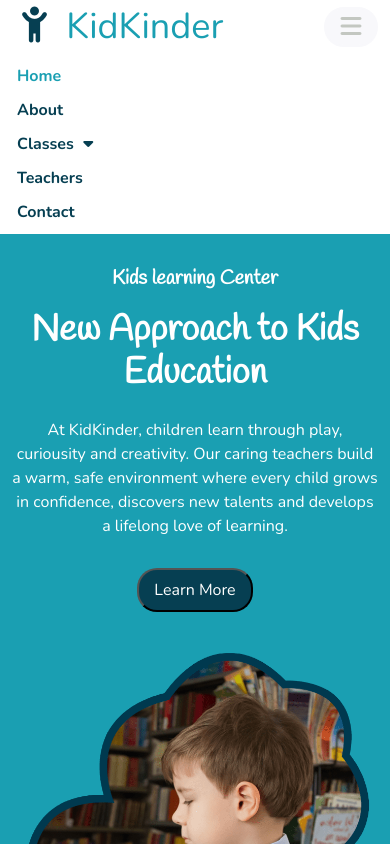
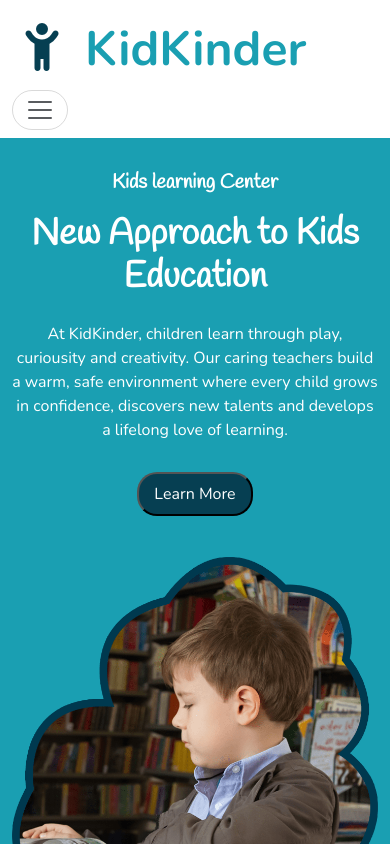
Before and after one commit to phamnguyenminhquan/kid-kinder, a plain HTML site: page index.html in a window 390 px wide. Shown: the top 844 px of the page. Drawn offline with nearby package versions, Linux system fonts and the light colour scheme.

Commit message:
fix: navbar

```diff
--- a/index.html
+++ b/index.html
@@ -8,6 +8,7 @@
     <!-- google font -->
     <link rel="preconnect" href="https://fonts.googleapis.com">
     <link rel="preconnect" href="https://fonts.gstatic.com" crossorigin>
+    <!-- google fonts -->
     <link
         href="https://fonts.googleapis.com/css2?family=Handlee&family=Nunito:ital,wght@0,200..1000;1,200..1000&display=swap"
         rel="stylesheet">
@@ -24,58 +25,45 @@
 
 <body>
     <header>
-        <nav class="container-fluid">
-            <div class="row">
-                <div class="col-md-3">
-                    <div class="logo-brand">
-                        <a href="">
-                            <i class="fa-solid fa-child-reaching dark-blue-text"></i>
-                            <span class="bright-blue-text">KidKinder</span>
-                        </a>
+        <nav class="navbar navbar-expand-md">
+            <div class="container-fluid">
+                <a class="navbar-brand" href="">
+                    <i class="fa-solid fa-child-reaching dark-blue-text"></i>
+                    <span class="bright-blue-text">KidKinder</span>
+                </a>
 
-                        <button type="button" class="toggle-button">
-                            <i class="fa-solid fa-bars"></i>
-                        </button>
-                    </div>
-                </div>
+                <button class="navbar-toggler" type="button" data-bs-toggle="collapse" data-bs-target="#navbarSupportedContent">
+                    <span class="navbar-toggler-icon"></span>
+                </button>
 
-                <div class="col-md-9">
-                    <ul class="main-menu">
-                        <li class="current">
-                            <a href="" class="menu-link">Home</a>
+                <div class="collapse navbar-collapse" id="navbarSupportedContent">
+                    <ul class="navbar-nav">
+                        <li class="nav-item">
+                            <a class="nav-link active" href="">Home</a>
                         </li>
 
-                        <li>
-                            <a href="" class="menu-link">About</a>
+                        <li class="nav-item">
+                            <a class="nav-link" href="">About</a>
                         </li>
 
-                        <li class="has-sub-menu">
-                            <a href="" class="menu-link">
+                        <li class="nav-item dropdown">
+                            <a class="nav-link dropdown-toggle" href="#" role="button" data-bs-toggle="dropdown">
                                 Classes
-                                <i class="fa-solid fa-caret-down"></i>
                             </a>
 
-                            <ul class="sub-menu">
-                                <li>
-                                    <a href="" class="menu-link">Drawing Class</a>
-                                </li>
-
-                                <li>
-                                    <a href="" class="menu-link">Language Learning</a>
-                                </li>
-
-                                <li>
-                                    <a href="" class="menu-link">Basic Science</a>
-                                </li>
+                            <ul class="dropdown-menu">
+                                <li><a class="dropdown-item" href="">Drawing Class</a></li>
+                                <li><a class="dropdown-item" href="">Language Learning</a></li>
+                                <li><a class="dropdown-item" href="">Basic Science</a></li>
                             </ul>
                         </li>
 
-                        <li>
-                            <a href="" class="menu-link">Teachers</a>
+                        <li class="nav-item">
+                            <a class="nav-link" href="">Teachers</a>
                         </li>
 
-                        <li>
-                            <a href="" class="menu-link">Contact</a>
+                        <li class="nav-item">
+                            <a class="nav-link" href="">Contact</a>
                         </li>
                     </ul>
                 </div>
@@ -229,7 +217,8 @@
                                         </h2>
 
                                         <p>
-                                            Fresh, balanced and nutritious meals and snacks prepared daily by our kitchen
+                                            Fresh, balanced and nutritious meals and snacks prepared daily by our
+                                            kitchen
                                             team...
                                         </p>
                                     </div>
@@ -254,7 +243,8 @@
                                         </h2>
 
                                         <p>
-                                            Supervised field trips to museums, farms and parks that bring lessons to life...
+                                            Supervised field trips to museums, farms and parks that bring lessons to
+                                            life...
                                         </p>
                                     </div>
                                 </div>
@@ -335,7 +325,8 @@
                                 <h2 class="title">Drawing Class</h2>
 
                                 <p>
-                                    Kids explore colors, shapes and textures while building creativity and fine motor skills.
+                                    Kids explore colors, shapes and textures while building creativity and fine motor
+                                    skills.
                                 </p>
                             </div>
 
@@ -411,7 +402,8 @@
                                 <h2 class="title">Basic Science</h2>
 
                                 <p>
-                                    Simple experiments and nature walks that nurture curiosity about the world around us.
+                                    Simple experiments and nature walks that nurture curiosity about the world around
+                                    us.
                                 </p>
                             </div>
 
@@ -535,7 +527,8 @@
                                 </div>
 
                                 <p>
-                                    Starting school is a big step. Discover simple ways to help your child feel calm, excited and
+                                    Starting school is a big step. Discover simple ways to help your child feel calm,
+                                    excited and
                                     ready...
                                 </p>
                             </div>
@@ -605,7 +598,8 @@
                                 </div>
 
                                 <p>
-                                    Easy, colorful and nutritious snack ideas that keep little ones energized throughout the day
+                                    Easy, colorful and nutritious snack ideas that keep little ones energized throughout
+                                    the day
                                     ...
                                 </p>
                             </div>
@@ -629,7 +623,8 @@
                         </a>
 
                         <p>
-                            KidKinder is a kids learning center dedicated to nurturing young minds through play, creativity
+                            KidKinder is a kids learning center dedicated to nurturing young minds through play,
+                            creativity
                             and care in a safe and happy environment.
                         </p>
                     </div>
--- a/style.css
+++ b/style.css
@@ -105,54 +105,31 @@ p {
 /* header */
 /* ------------------ */
 
-.logo-brand {
-    font-size: 36px;
-    text-align: center;
+.navbar-brand {
+    font-size: 48px;
+    font-weight: bold;
+    padding-left: 50px;
 }
 
-.toggle-button {
-    display: none;
+.navbar-nav {
+    margin-left: auto;
+    margin-right: auto;
+    gap: 20px;
 }
 
-.main-menu {
-    display: flex;
-    justify-content: center;
-    gap: 30px;
-    margin: 0;
-    list-style-type: none;
-}
-
-.main-menu>li {
-    padding: 15px 0;
-}
-
-.menu-link {
-    color: var(--dark-blue);
-    font-weight: bold;
-}
-
-.current .menu-link,
-.menu-link:hover {
+.nav-item .nav-link.active,
+.nav-item .nav-link:hover {
     color: var(--bright-blue);
 }
 
-.has-sub-menu {
-    position: relative;
-}
-
-.has-sub-menu:hover>.sub-menu {
+.nav-item:hover .dropdown-menu {
     display: block;
 }
 
-.sub-menu {
-    margin: 0;
-    padding: 10px;
-    background-color: var(--white);
-    display: none;
-    position: absolute;
-    top: 100%;
-    left: 0;
-    min-width: 200px;
+.nav-link {
+    font-size: 24px;
+    font-weight: bold;
+    color: var(--dark-blue);
 }
 
 /* ------------------ */
@@ -438,7 +415,7 @@ footer .container {
 }
 
 footer .description {
-    padding-right:15px;
+    padding-right: 15px;
 }
 
 footer .logo-brand {
@@ -516,36 +493,16 @@ footer .copyright {
     /* header */
     /* ------------------ */
 
-    .logo-brand {
-        text-align: left;
-        font-size: 36px;
-        position: relative;
+    .navbar-brand {
+        padding-left: 0;
     }
 
-    .toggle-button {
-        display: inline;
-        font-size: 24px;
-        padding: 0 10px;
-        text-align: right;
-        background-color: var(--bright-gray);
-        color: var(--dark-gray);
-        border: 2px solid var(--bright-gray);
+    .navbar-toggler {
         border-radius: 20px;
-        position: absolute;
-        right: 0;
-        top: 12.5%;
     }
 
-    .main-menu {
-        flex-wrap: wrap;
+    .navbar-nav {
         gap: 0;
-        padding-top: 5px;
-        padding-bottom: 5px;
-    }
-
-    .main-menu>li {
-        width: 100%;
-        padding: 5px;
     }
 
     /* ------------------ */
```
